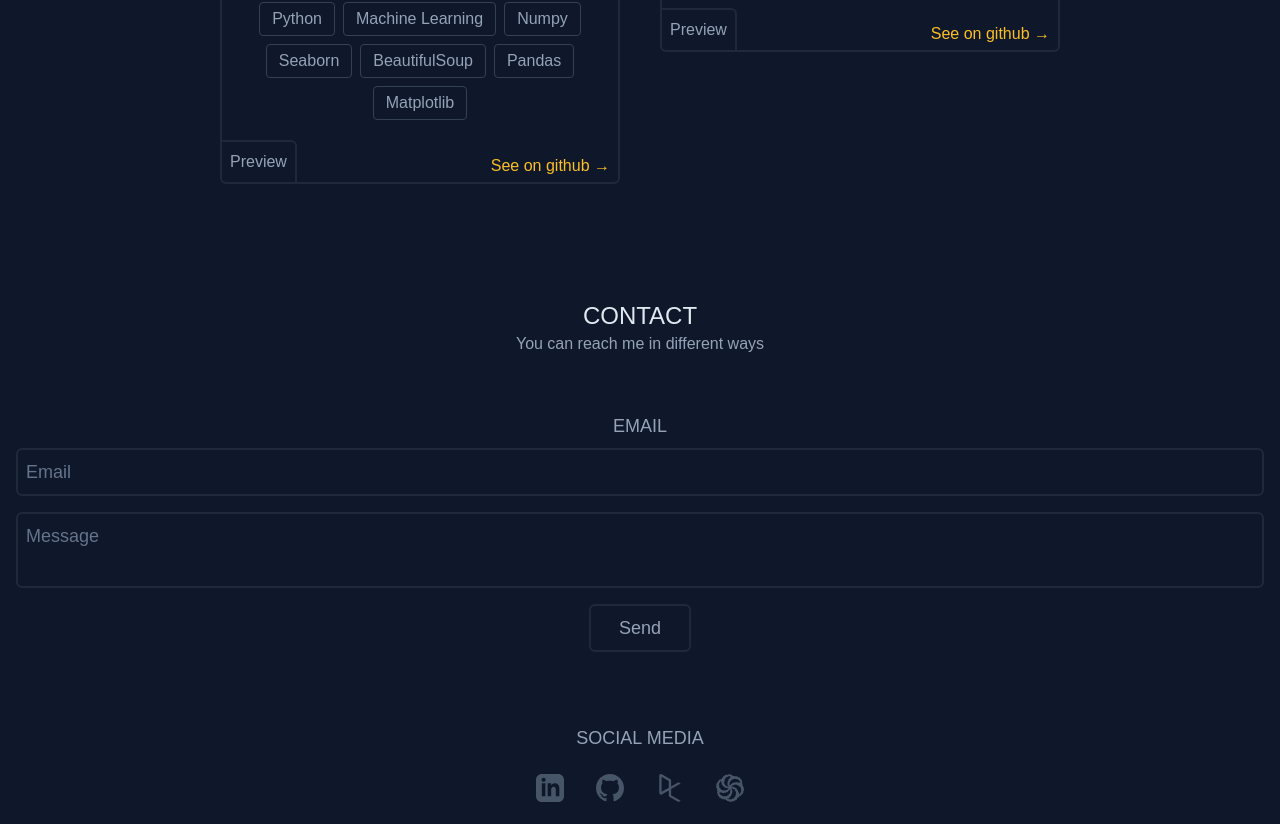
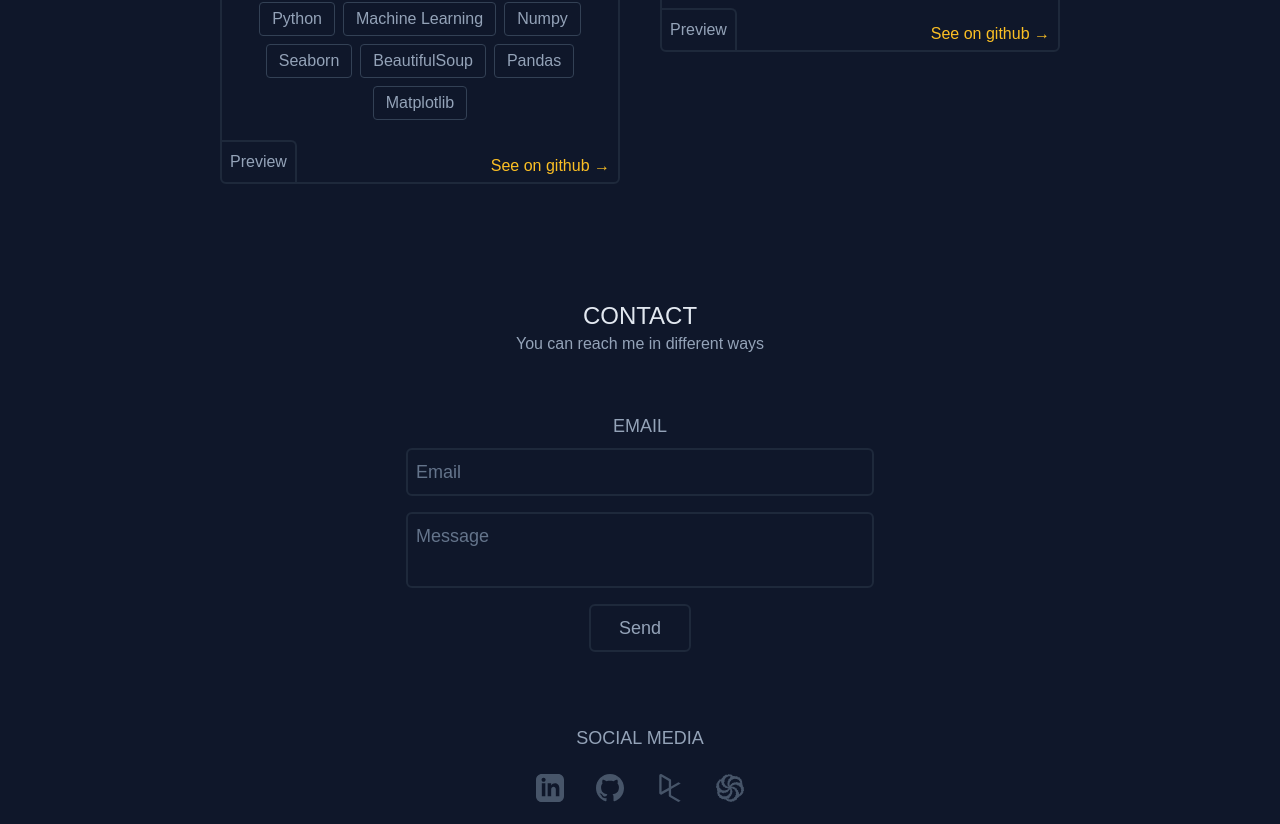
Before and after one commit to mweglowski/portfolio, a React (Create React App) app: page / in a window 1280 px wide. Shown: the part 3411-4235 px from the top of the page. Built offline with nearby package versions, Linux system fonts and the light colour scheme.

Commit message:
responsive contact section

```diff
--- a/src/components/ContactForm.tsx
+++ b/src/components/ContactForm.tsx
@@ -30,7 +30,7 @@ const ContactForm = () => {
   }
 
   return (
-    <form onSubmit={sendEmail} className="flex flex-col p-4 mt-10" ref={formRef}>
+    <form onSubmit={sendEmail} className="flex flex-col p-4 mt-10 max-w-[500px] mx-auto" ref={formRef}>
       <h2 className="text-center text-lg text-slate-400 mb-2">EMAIL</h2>
       <div className="flex flex-col gap-4">
         <input
```
